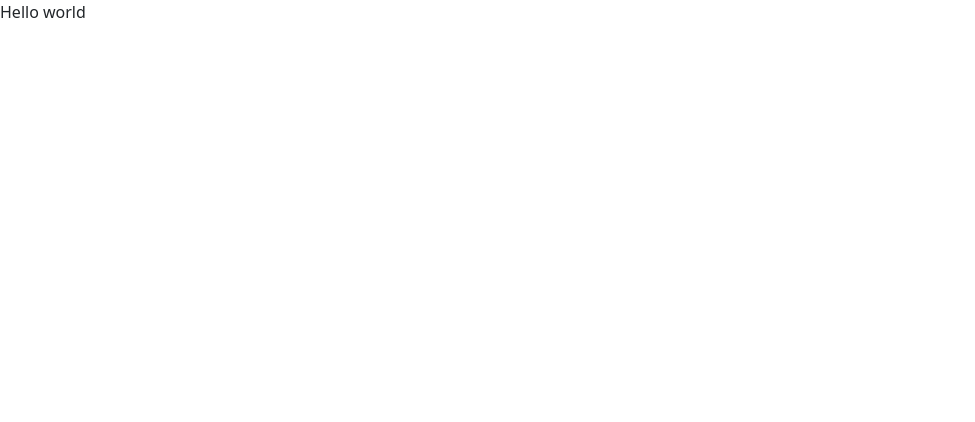
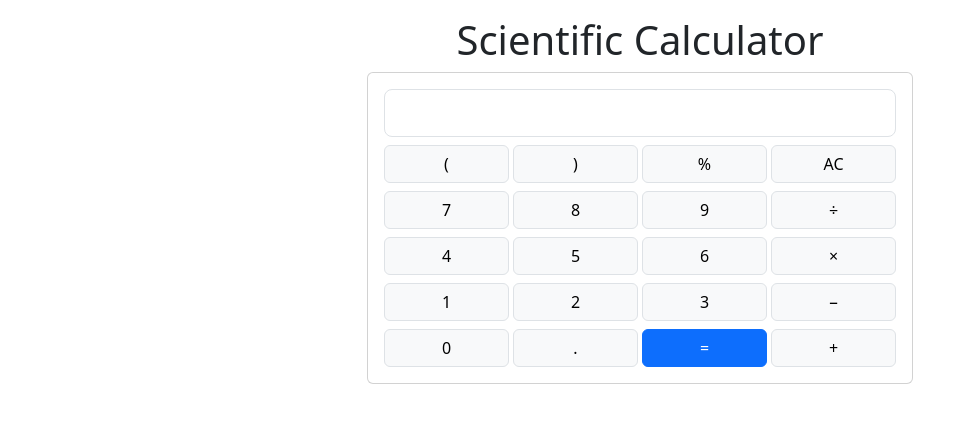
Before and after one commit to nghunganh/calculator, a plain HTML site: page src/index.html in a window 1280 px wide. Shown: the whole page, without its empty margins (0-975 px from the left). Drawn offline with nearby package versions, Linux system fonts and the light colour scheme.

Commit message:
basic button

```diff
--- a/src/index.html
+++ b/src/index.html
@@ -1,16 +1,155 @@
 <!DOCTYPE html>
 <html lang="en">
-<head>
-    <meta charset="UTF-8">
-    <meta name="viewport" content="width=device-width, initial-scale=1.0">
-    <link href="https://cdn.jsdelivr.net/npm/bootstrap@5.3.3/dist/css/bootstrap.min.css" rel="stylesheet" integrity="sha384-QWTKZyjpPEjISv5WaRU9OFeRpok6YctnYmDr5pNlyT2bRjXh0JMhjY6hW+ALEwIH" crossorigin="anonymous">
+  <head>
+    <meta charset="UTF-8" />
+    <meta name="viewport" content="width=device-width, initial-scale=1.0" />
+    <link
+      href="https://cdn.jsdelivr.net/npm/bootstrap@5.3.3/dist/css/bootstrap.min.css"
+      rel="stylesheet"
+      integrity="sha384-QWTKZyjpPEjISv5WaRU9OFeRpok6YctnYmDr5pNlyT2bRjXh0JMhjY6hW+ALEwIH"
+      crossorigin="anonymous"
+    />
     <title>Calculator</title>
-</head>
-<body>
-<div>Hello world</div>
+  </head>
+  <body>
+    <div class="container">
+      <h1 class="text-center mt-3">Scientific Calculator</h1>
+      <div class="row">
+        <div class="col-12 offset-md-3 col-md-6">
+          <div class="card">
+            <div class="card-body">
+              <input
+                id="calc-display"
+                class="form-control form-control-lg"
+                type="text"
+                aria-label=".form-control-lg example"
+                readonly
+              />
+              <div class="row gx-1">
+                <!-- row1 -->
+                <div class="col-3">
+                  <button type="button" class="btn btn-light w-100 mt-2 border">
+                    (
+                  </button>
+                </div>
+                <div class="col-3">
+                  <button type="button" class="btn btn-light w-100 mt-2 border">
+                    )
+                  </button>
+                </div>
+                <div class="col-3">
+                  <button type="button" class="btn btn-light w-100 mt-2 border">
+                    %
+                  </button>
+                </div>
+                <div class="col-3">
+                  <button type="button" class="btn btn-light w-100 mt-2 border">
+                    AC
+                  </button>
+                </div>
 
+                <!-- row2 -->
+                <div class="col-3">
+                  <button type="button" class="btn btn-light w-100 mt-2 border">
+                    7
+                  </button>
+                </div>
+                <div class="col-3">
+                  <button type="button" class="btn btn-light w-100 mt-2 border">
+                    8
+                  </button>
+                </div>
+                <div class="col-3">
+                  <button type="button" class="btn btn-light w-100 mt-2 border">
+                    9
+                  </button>
+                </div>
+                <div class="col-3">
+                  <button type="button" class="btn btn-light w-100 mt-2 border">
+                    ÷
+                  </button>
+                </div>
+
+                <!-- row3 -->
+                <div class="col-3">
+                  <button type="button" class="btn btn-light w-100 mt-2 border">
+                    4
+                  </button>
+                </div>
+                <div class="col-3">
+                  <button type="button" class="btn btn-light w-100 mt-2 border">
+                    5
+                  </button>
+                </div>
+                <div class="col-3">
+                  <button type="button" class="btn btn-light w-100 mt-2 border">
+                    6
+                  </button>
+                </div>
+                <div class="col-3">
+                  <button type="button" class="btn btn-light w-100 mt-2 border">
+                    ×
+                  </button>
+                </div>
+
+                <!-- row4 -->
+                <div class="col-3">
+                  <button type="button" class="btn btn-light w-100 mt-2 border">
+                    1
+                  </button>
+                </div>
+                <div class="col-3">
+                  <button type="button" class="btn btn-light w-100 mt-2 border">
+                    2
+                  </button>
+                </div>
+                <div class="col-3">
+                  <button type="button" class="btn btn-light w-100 mt-2 border">
+                    3
+                  </button>
+                </div>
+                <div class="col-3">
+                  <button type="button" class="btn btn-light w-100 mt-2 border">
+                    −
+                  </button>
+                </div>
+
+                <!-- row5 -->
+                <div class="col-3">
+                  <button type="button" class="btn btn-light w-100 mt-2 border">
+                    0
+                  </button>
+                </div>
+                <div class="col-3">
+                  <button type="button" class="btn btn-light w-100 mt-2 border">
+                    .
+                  </button>
+                </div>
+                <div class="col-3">
+                  <button
+                    type="button"
+                    class="btn btn-primary w-100 mt-2 border border-primary"
+                  >
+                    =
+                  </button>
+                </div>
+                <div class="col-3">
+                  <button type="button" class="btn btn-light w-100 mt-2 border">
+                    +
+                  </button>
+                </div>
+              </div>
+            </div>
+          </div>
+        </div>
+      </div>
+    </div>
 
     <!-- BOOTSRTAP -->
-     <script src="https://cdn.jsdelivr.net/npm/bootstrap@5.3.3/dist/js/bootstrap.bundle.min.js" integrity="sha384-YvpcrYf0tY3lHB60NNkmXc5s9fDVZLESaAA55NDzOxhy9GkcIdslK1eN7N6jIeHz" crossorigin="anonymous"></script>
-</body>
+    <script
+      src="https://cdn.jsdelivr.net/npm/bootstrap@5.3.3/dist/js/bootstrap.bundle.min.js"
+      integrity="sha384-YvpcrYf0tY3lHB60NNkmXc5s9fDVZLESaAA55NDzOxhy9GkcIdslK1eN7N6jIeHz"
+      crossorigin="anonymous"
+    ></script>
+  </body>
 </html>
```
